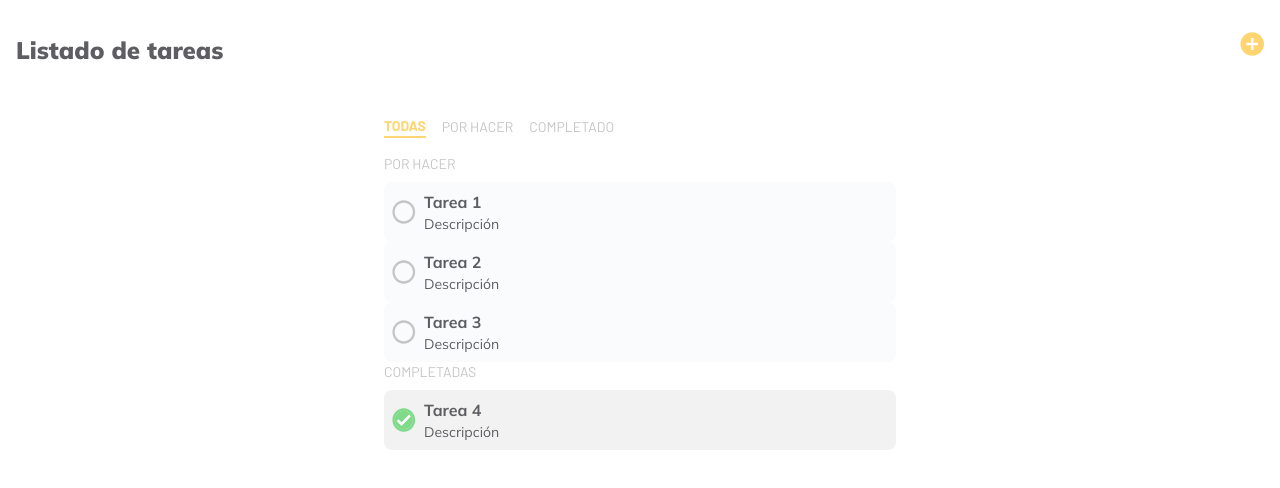
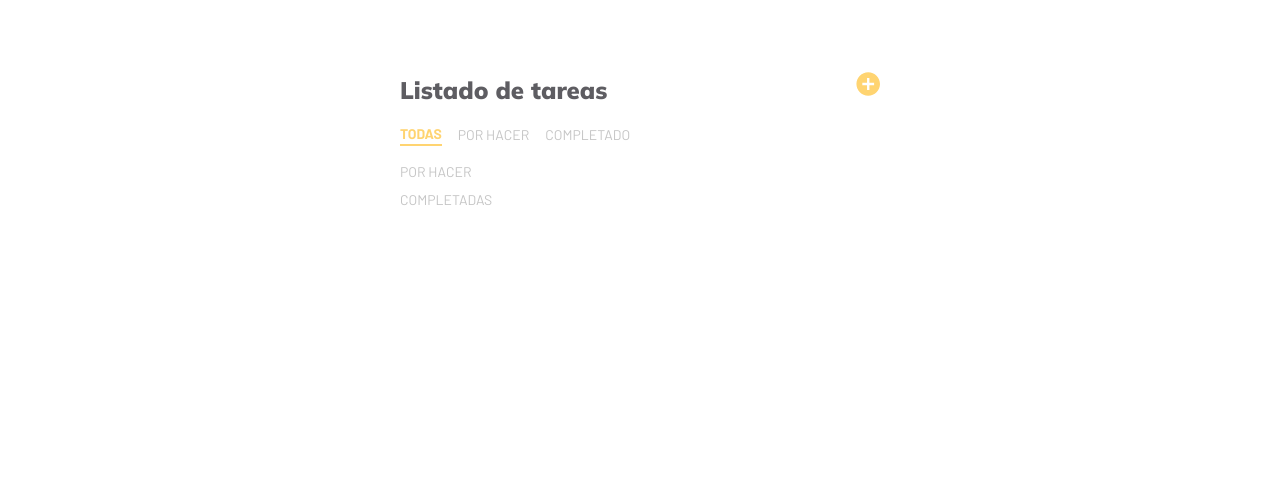
Before and after one commit to panchyh97/todo-web-app, a React (Vite) app: page / in a window 1280 px wide. Shown: the top 488 px of the page. Built offline with nearby package versions, Linux system fonts and the light colour scheme.

Commit message:
save task list in localstorage, add task function

```diff
--- /dev/null
+++ b/src/components/BottomSheet/BottomSheet.tsx
@@ -0,0 +1,34 @@
+import { ReactNode } from "react";
+
+interface IBottomSheet {
+  isOpen: boolean;
+  setIsOpen: (state: boolean) => void;
+  children: ReactNode;
+}
+
+export const BottomSheet = ({
+  isOpen,
+  setIsOpen,
+  children
+}: IBottomSheet) => {
+  const toggleBottomSheet = () => {
+    setIsOpen(!isOpen);
+  };
+
+  return (
+    <>
+      {isOpen && (
+        <div
+          className="fixed inset-0 bg-black bg-opacity-50 z-10"
+          onClick={toggleBottomSheet}
+        ></div>
+      )}
+      <div
+        className={`fixed pb-4 bottom-0 left-0 right-0 bg-white rounded-t-lg shadow-lg transform transition-transform duration-300 z-20 max-w-lg mx-auto ${isOpen ? 'translate-y-0' : 'translate-y-full'
+          }`}
+      >
+        {children}
+      </div>
+    </>
+  );
+};
--- /dev/null
+++ b/src/components/Button/Button.tsx
@@ -0,0 +1,13 @@
+interface IButton {
+  onClick: () => void;
+  text: string;
+}
+
+export const Button = ({
+  onClick,
+  text
+}: IButton) => {
+  return (
+    <button className="bg-yellow px-4 py-1 rounded-3xl text-white hover:scale-105 transition-all ease-in-out duration-300" onClick={onClick}>{text}</button>
+  )
+}
--- /dev/null
+++ b/src/components/Input/Input.tsx
@@ -0,0 +1,37 @@
+import { ChangeEvent, useState } from 'react';
+
+interface IInput {
+  label: string;
+  maxLength: number;
+  value: string;
+  onChange: (e: ChangeEvent<HTMLInputElement>) => void;
+}
+
+export const Input = ({ label, maxLength, value, onChange }: IInput) => {
+  const [isFocused, setIsFocused] = useState<boolean>(false);
+
+  return (
+    <div className="relative w-full mt-6">
+      <input
+        type="text"
+        value={value}
+        maxLength={maxLength}
+        onChange={onChange}
+        onFocus={() => setIsFocused(true)}
+        onBlur={() => setIsFocused(value !== '')}
+        className="w-full border-2 px-4 py-2 border-gray-300 rounded-full focus:border-yellow outline-none transition-all duration-300 ease-in-out peer"
+      />
+
+      <label
+        className={`absolute left-0 transition-all font-barlow uppercase duration-300 ease-in-out ml-4 ${isFocused || value ? '-top-3 px-1 text-yellow bg-white text-sm' : 'top-2 text-gray-300'
+          }`}
+      >
+        {label}
+      </label>
+
+      <span className={`absolute -bottom-4 right-0 text-sm text-gray-300 font-barlow ${isFocused && 'text-yellow'}`}>
+        {value.length}/{maxLength}
+      </span>
+    </div>
+  );
+};
--- a/src/components/TabLayout/TabLayout.tsx
+++ b/src/components/TabLayout/TabLayout.tsx
@@ -6,7 +6,7 @@ interface ITabLayout {
 
 export const TabLayout = ({ children }: ITabLayout) => {
   return (
-    <div className="w-full max-w-lg mx-auto mt-10">
+    <div className="w-full max-w-lg mx-auto mt-2">
       {children}
     </div>
   );
--- a/src/components/Task/ITask.ts
+++ b/src/components/Task/ITask.ts
@@ -1,6 +1,6 @@
 export interface ITask {
   name: string;
-  descripcion: string;
+  description: string;
   isCompleted: boolean;
   toggleCompletion?: () => void
 }
--- a/src/components/Task/Task.tsx
+++ b/src/components/Task/Task.tsx
@@ -4,13 +4,13 @@ import { ITask } from './ITask';
 
 export const Task = ({
   name,
-  descripcion,
+  description,
   isCompleted,
   toggleCompletion
 }: ITask) => {
 
   return (
-    <div className={`flex flex-row items-center rounded-lg p-2 ${isCompleted ? 'bg-gray-200' : 'bg-gray-100'} transition-colors duration-1000 ease-out`}>
+    <div className={`flex flex-row items-center rounded-lg p-2 mb-1 ${isCompleted ? 'bg-gray-200' : 'bg-gray-100'} transition-colors duration-1000 ease-out`}>
       {
         isCompleted ?
           <img src={CheckIcon} alt="Check icon" className="w-6 h-6 cursor-pointer hover:scale-110 transition-all ease-in-out duration-300" onClick={toggleCompletion} /> :
@@ -18,7 +18,7 @@ export const Task = ({
       }
       <div className='ml-2'>
         <h3 className="font-bold">{name}</h3>
-        <p className="text-sm">{descripcion}</p>
+        <p className="text-sm">{description}</p>
       </div>
     </div>
   );
--- /dev/null
+++ b/src/features/Tasks/components/AddTask.tsx
@@ -0,0 +1,44 @@
+import { BottomSheet, Button, ITask, Input } from '@components';
+import { useState } from 'react';
+import { addTaskToLocalStorage } from '../utils/localstorage';
+
+interface IAddTask {
+  isBottonSheetOpen: boolean;
+  setIsBottonSheetOpen: (state: boolean) => void;
+  currentTaskList: ITask[];
+}
+
+export const AddTask = ({
+  isBottonSheetOpen,
+  setIsBottonSheetOpen,
+  currentTaskList
+}: IAddTask) => {
+  const [newTask, setNewTask] = useState<ITask>({
+    name: "",
+    description: "",
+    isCompleted: false
+  });
+
+  return (
+    <BottomSheet isOpen={isBottonSheetOpen} setIsOpen={setIsBottonSheetOpen}>
+      <div className="p-6">
+        <h2 className="font-bold text-lg">Añade una tarea</h2>
+        <Input label='Tarea' maxLength={50} key={"Tarea"} value={newTask.name} onChange={(e) => setNewTask({ ...newTask, name: e.target.value })} />
+        <Input label='Descripción' maxLength={255} key={"Descripción"} value={newTask.description} onChange={(e) => setNewTask({ ...newTask, description: e.target.value })} />
+        <div className='flex justify-end mt-8'>
+          <Button
+            text='Guardar'
+            onClick={() => {
+              addTaskToLocalStorage(newTask, currentTaskList);
+              setIsBottonSheetOpen(false);
+              setNewTask({
+                name: '',
+                description: '',
+                isCompleted: false
+              })
+            }} />
+        </div>
+      </div>
+    </BottomSheet>
+  )
+}
--- a/src/features/Tasks/pages/Tasks.tsx
+++ b/src/features/Tasks/pages/Tasks.tsx
@@ -1,40 +1,27 @@
 import PlusIcon from '@assets/svg/plus.svg';
 import { ITask, Tab, TabContent, TabLayout, Task } from '@components';
-import { useState } from 'react';
-
-const initialTaskList: ITask[] = [
-  {
-    name: "Tarea 1",
-    descripcion: "Descripción",
-    isCompleted: false
-  },
-  {
-    name: "Tarea 2",
-    descripcion: "Descripción",
-    isCompleted: false
-  },
-  {
-    name: "Tarea 3",
-    descripcion: "Descripción",
-    isCompleted: false
-  },
-  {
-    name: "Tarea 4",
-    descripcion: "Descripción",
-    isCompleted: true
-  },
-];
+import { useEffect, useState } from 'react';
+import { AddTask } from '../components/AddTask';
+import { loadFromLocalStorage } from '../utils/localstorage';
 
 export const Tasks = () => {
-  const [taskList, setTaskList] = useState<ITask[]>(initialTaskList);
+  const [isBottonSheetOpen, setIsBottonSheetOpen] = useState<boolean>(false);
   const [activeTab, setActiveTab] = useState('tab1');
+
+  const [tasks, setTasks] = useState<ITask[]>([]);
+
+  useEffect(() => {
+    const storedTasks = loadFromLocalStorage();
+    setTasks(storedTasks);
+  }, []);
+
 
   const handleTabClick = (tab: string) => {
     setActiveTab(tab);
   };
 
   const toggleTaskCompletion = (taskName: string) => {
-    setTaskList(prevTasks =>
+    setTasks(prevTasks =>
       prevTasks.map(task =>
         task.name === taskName
           ? { ...task, isCompleted: !task.isCompleted }
@@ -44,12 +31,12 @@ export const Tasks = () => {
   };
 
   const todoTasks = () => {
-    const todoTasks = taskList.filter((task) => !task.isCompleted);
-    return todoTasks.map(({ name, descripcion, isCompleted }) => (
+    const todoTasks = tasks.filter((task) => !task.isCompleted);
+    return todoTasks.map(({ name, description, isCompleted }) => (
       <Task
         key={name}
         name={name}
-        descripcion={descripcion}
+        description={description}
         isCompleted={isCompleted}
         toggleCompletion={() => toggleTaskCompletion(name)}
       />
@@ -57,12 +44,12 @@ export const Tasks = () => {
   };
 
   const completedTasks = () => {
-    const completedTasks = taskList.filter((task) => task.isCompleted);
-    return completedTasks.map(({ name, descripcion, isCompleted }) => (
+    const completedTasks = tasks.filter((task) => task.isCompleted);
+    return completedTasks.map(({ name, description, isCompleted }) => (
       <Task
         key={name}
         name={name}
-        descripcion={descripcion}
+        description={description}
         isCompleted={isCompleted}
         toggleCompletion={() => toggleTaskCompletion(name)}
       />
@@ -70,13 +57,14 @@ export const Tasks = () => {
   };
 
   return (
-    <div className='px-4 py-8'>
+    <div className='px-4 py-8 w-full max-w-lg mx-auto mt-10'>
       <div className="flex flex-row justify-between">
         <h1 className="w-fit">Listado de tareas</h1>
         <img
           src={PlusIcon}
           alt="Plus icon"
           className="w-6 h-6 cursor-pointer hover:scale-110 transition-all ease-in-out duration-300"
+          onClick={() => setIsBottonSheetOpen(true)}
         />
       </div>
       <div>
@@ -111,6 +99,7 @@ export const Tasks = () => {
             )}
           </div>
         </TabLayout>
+        <AddTask isBottonSheetOpen={isBottonSheetOpen} setIsBottonSheetOpen={setIsBottonSheetOpen} currentTaskList={tasks} />
       </div>
     </div>
   );
--- /dev/null
+++ b/src/features/Tasks/utils/localstorage.tsx
@@ -0,0 +1,20 @@
+import { ITask } from "@components";
+
+// Save task in localstorage
+export const saveToLocalStorage = (tasks: ITask[]) => {
+  localStorage.setItem('tasks', JSON.stringify(tasks));
+};
+
+// Load tasks from localstorage
+export const loadFromLocalStorage = (): ITask[] => {
+  const tasks = localStorage.getItem('tasks');
+  return tasks ? JSON.parse(tasks) : [];
+};
+
+// Add task to list in localstorage
+export const addTaskToLocalStorage = (newTask: ITask, currentList: ITask[]) => {
+  const existingTasks = loadFromLocalStorage();
+  const updatedTasks = [...existingTasks, newTask];
+  saveToLocalStorage(updatedTasks);
+  currentList.push(newTask);
+};
```
Also changed, not shown: src/components/index.ts (+12 -0 lines).
